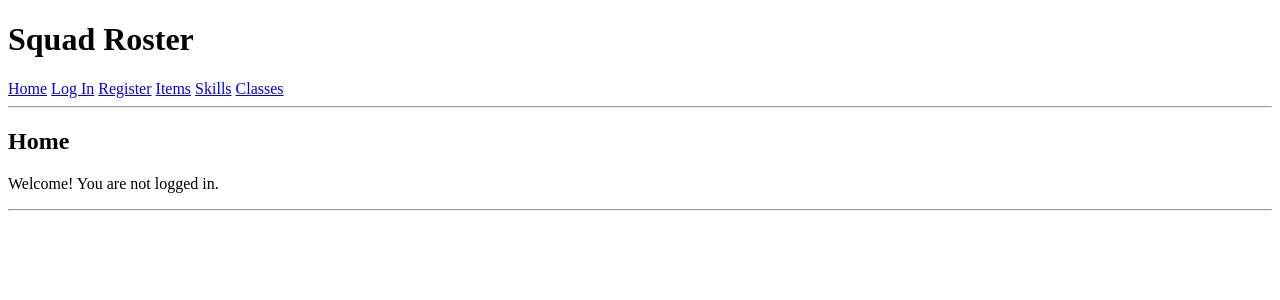
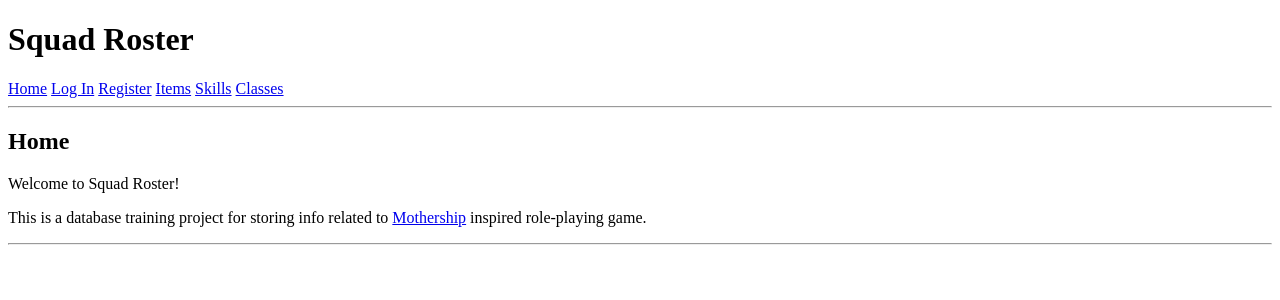
Before and after one commit to ksuominen/squad-roster, a Flask app: page / in a window 1280 px wide. Shown: the top 300 px of the page. Run offline with Flask 3, Linux system fonts and the light colour scheme.

Commit message:
Modify text in home page

```diff
--- a/templates/index.html
+++ b/templates/index.html
@@ -2,12 +2,7 @@
 
 {% block title %}Home{% endblock %}
 {% block content %}
-
-    {% if session.user_id %}
-    <h2>{{ session.user_name }}'s page</h2>
-    <p>Welcome!</p>
-    {% else %}
     <h2>Home</h2>
-    <p>Welcome! You are not logged in.</p>
-    {% endif %}
+    <p>Welcome to Squad Roster!</p>
+    <p>This is a database training project for storing info related to <a href="https://www.mothershiprpg.com/" target="_blank">Mothership</a> inspired role-playing game.</p>
 {% endblock %}
```
